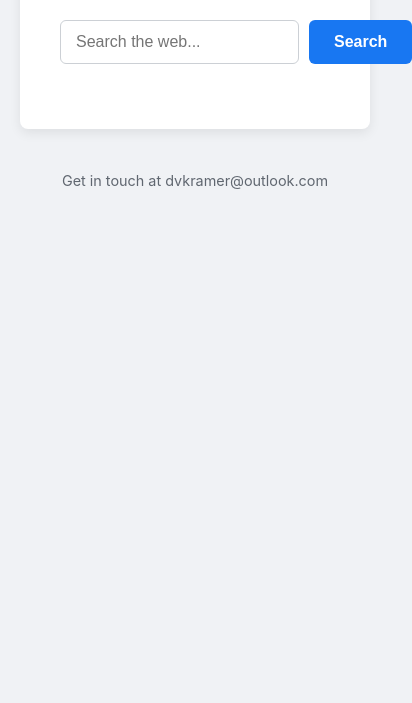
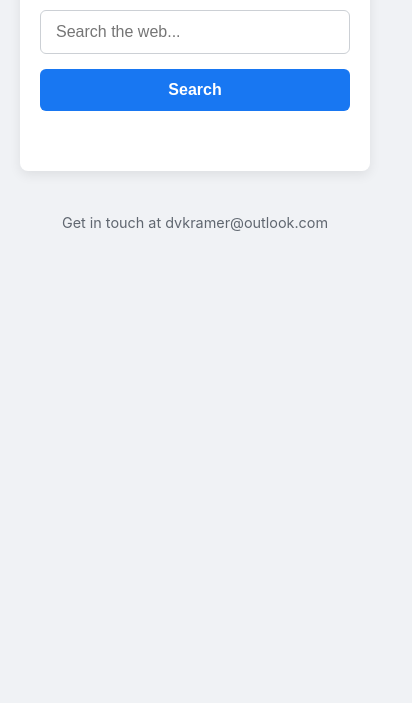
Before and after one commit to dvkramer/KramerSearch, a website: page index.html in a window 390 px wide. Shown: the part 141-844 px from the top of the page, 412 px wide, since content can reach past the window. Drawn offline with Linux system fonts and the light colour scheme.

Commit message:
mobile layout

```diff
--- a/index.html
+++ b/index.html
@@ -181,7 +181,28 @@
         footer a:hover {
             text-decoration: none; /* Ensure no underline on hover */
         }
+/* Media Query for Mobile Layout Adjustments */
+@media (max-width: 600px) { /* Apply these styles on screens 600px wide or less */
 
+    #search-form {
+        flex-direction: column; /* Stack input and button vertically */
+        gap: 15px; /* Increase gap slightly for vertical spacing */
+    }
+
+    button[type="submit"] {
+        width: 100%; /* Make button full width on mobile */
+    }
+
+    /* Optional: Reduce container padding slightly on mobile */
+    .container {
+        padding: 25px 20px; /* Adjust top/bottom and left/right padding */
+    }
+
+    /* Optional: Slightly smaller heading on mobile */
+    h1 {
+        font-size: 1.8rem;
+    }
+}
     </style>
 </head>
 <body>
```
